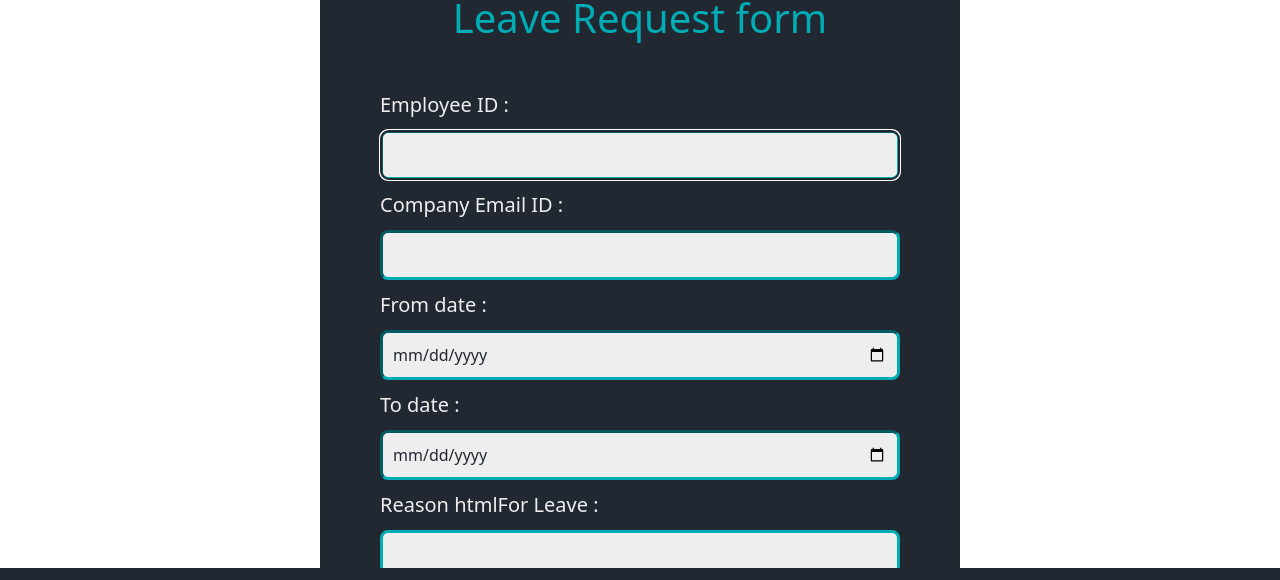
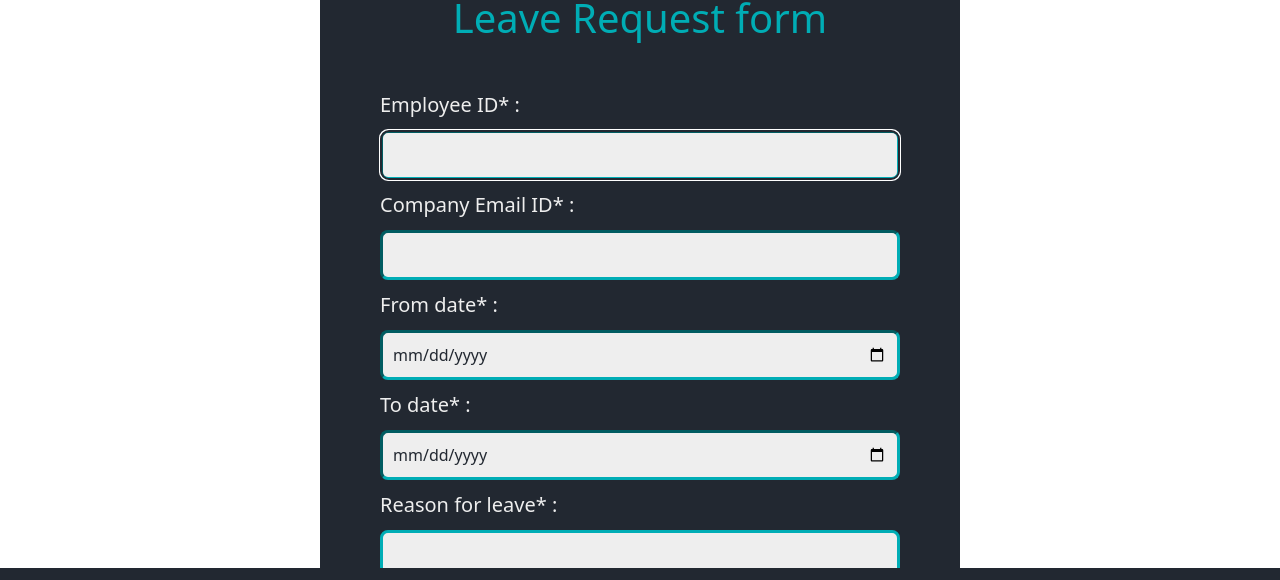
Before and after one commit to BrightonJoel/KissflowOfficeFormProject, a React (Create React App) app in the folder office-form-frontend/: page /leaveForm in a window 1280 px wide. Shown: the part 160-740 px from the top of the page. Built offline with nearby package versions, Linux system fonts and the light colour scheme.

Commit message:
required add for the leave form fields

```diff
--- a/office-form-frontend/src/forms/leaveForm.js
+++ b/office-form-frontend/src/forms/leaveForm.js
@@ -7,16 +7,16 @@ export default function LeaveFrom() {
         <LeaveFormMain>
             <h1>Leave Request form</h1>
             <form>
-                <label htmlFor="EmpId">Employee ID : </label>
-                <input htmlFor="EmpId" type="text" autoFocus/>
-                <label htmlFor="EmpEmail">Company Email ID : </label>
-                <input htmlFor="EmpEmail" type="email" />
-                <label htmlFor="fromdate">From date : </label>
-                <input htmlFor="fromdate" type="date"></input>
-                <label htmlFor="todate">To date : </label>
-                <input htmlFor="todate" type="date" />
-                <label htmlFor="reason">Reason htmlFor Leave : </label>
-                <textarea rows="5" htmlFor="reason" minLength="10"></textarea>
+                <label htmlFor="EmpId">Employee ID* : </label>
+                <input htmlFor="EmpId" type="text" autoFocus required/>
+                <label htmlFor="EmpEmail" >Company Email ID* : </label>
+                <input htmlFor="EmpEmail" type="email" required/>
+                <label htmlFor="fromdate">From date* : </label>
+                <input htmlFor="fromdate" type="date" required></input>
+                <label htmlFor="todate">To date* : </label>
+                <input htmlFor="todate" type="date" required/>
+                <label htmlFor="reason">Reason for leave* : </label>
+                <textarea rows="5" htmlFor="reason" minLength="10" required></textarea>
                 {statusMessage ? (
                 <p>{statusMessage}</p>
                 ):(console.log("Message is null"))}
```
